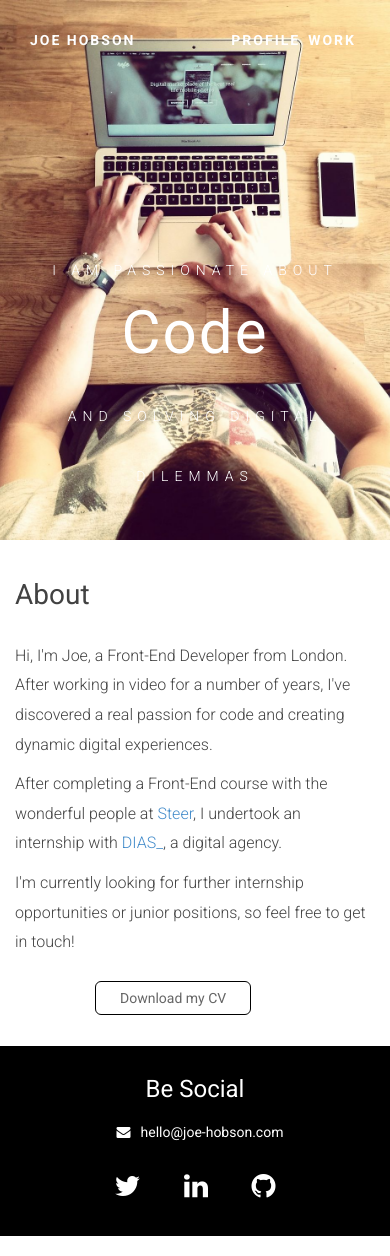
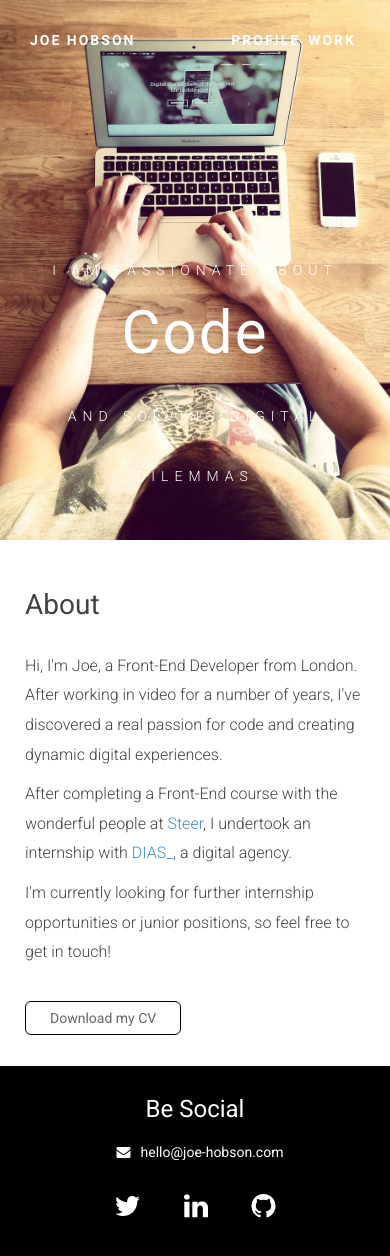
Before and after one commit to fant0mex/portfolio, a Jekyll site: the page built from 01-profile.md, in a window 390 px wide. Built offline with Jekyll 4.4.1, drawn with Linux system fonts in a browser that asks for light colours; nearby versions of some CDN libraries.

Commit message:
responsive tweaks

```diff
--- a/_sass/main.sass
+++ b/_sass/main.sass
@@ -453,7 +453,7 @@ iframe
 /*Profile*/
 
 .bio, .blogfull
-  padding: 0
+  padding: 10px
   +respond-to(not-xs)
     padding: 30px 20px 30px 80px
   body
@@ -479,7 +479,9 @@ iframe
       height: 100%
       display: inline
 .cv
-  padding-left: 80px
+  padding-left: 10px
+  +respond-to(not-xs)
+    padding-left: 80px
   padding-bottom: 30px
 .btn
   background-color: white
--- a/css/main.css
+++ b/css/main.css
@@ -607,7 +607,7 @@ iframe {
 /*Profile */
 /* line 455, ../_sass/main.sass */
 .bio, .blogfull {
-  padding: 0;
+  padding: 10px;
 }
 @media only screen and (min-width: 768px) {
   /* line 455, ../_sass/main.sass */
@@ -657,11 +657,17 @@ iframe {
 
 /* line 481, ../_sass/main.sass */
 .cv {
-  padding-left: 80px;
+  padding-left: 10px;
   padding-bottom: 30px;
 }
+@media only screen and (min-width: 768px) {
+  /* line 481, ../_sass/main.sass */
+  .cv {
+    padding-left: 80px;
+  }
+}
 
-/* line 484, ../_sass/main.sass */
+/* line 486, ../_sass/main.sass */
 .btn {
   background-color: white;
   border-radius: 6px;
@@ -674,7 +680,7 @@ iframe {
   text-shadow: 0px 1px 0px white;
 }
 
-/* line 494, ../_sass/main.sass */
+/* line 496, ../_sass/main.sass */
 .special {
   padding: 0;
 }
```
